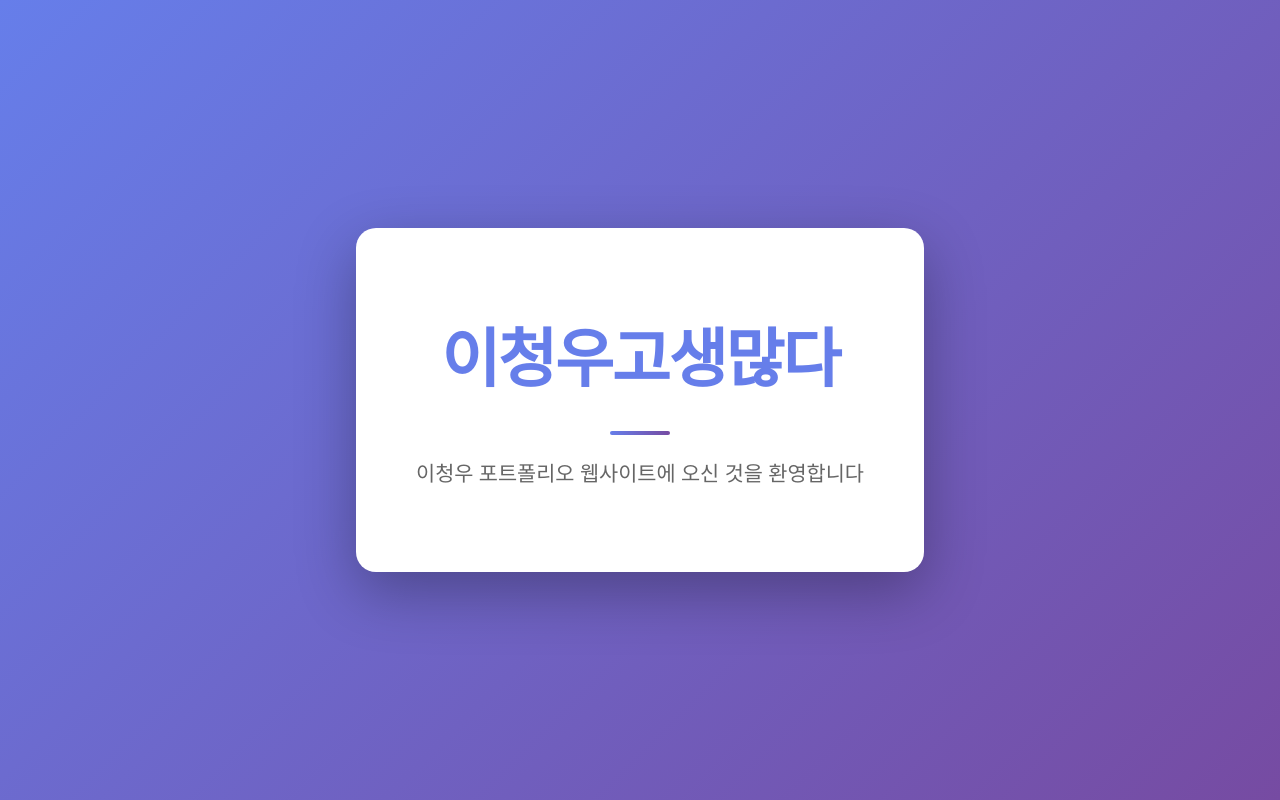
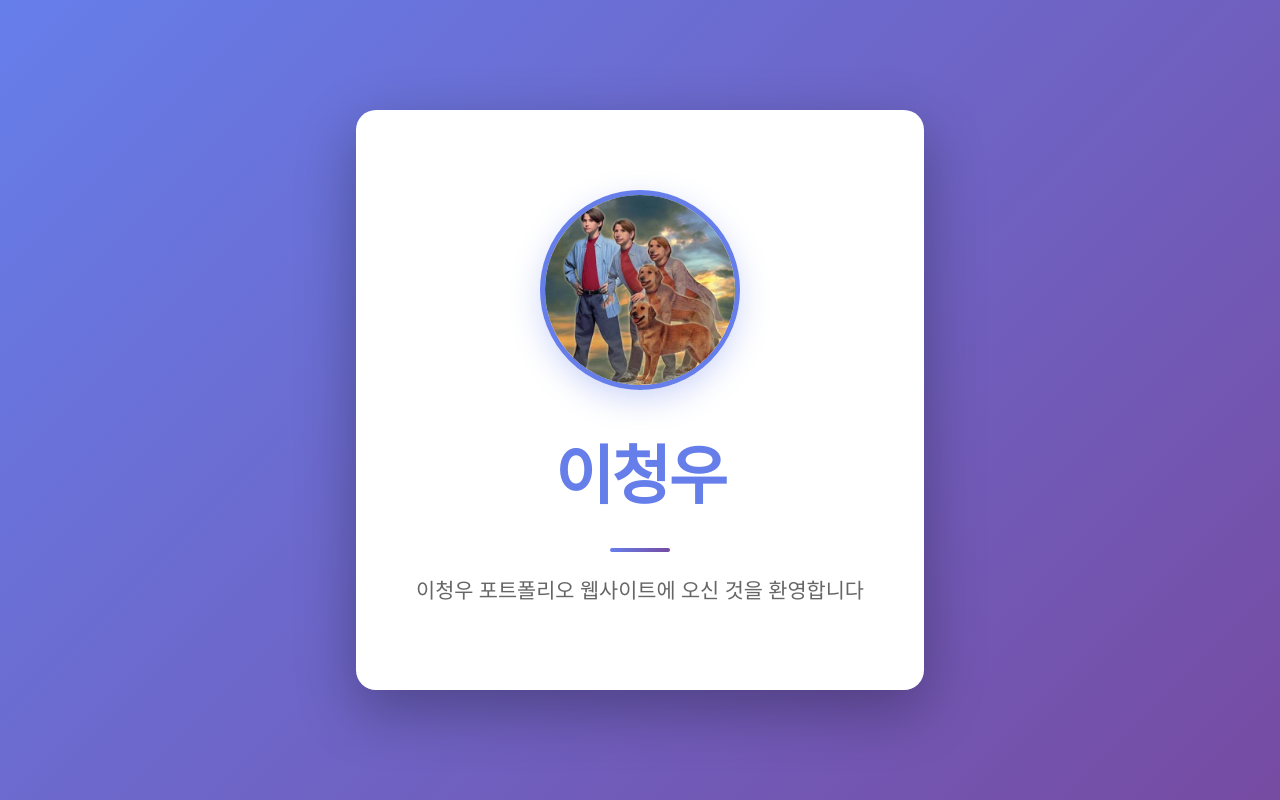
Before and after one commit to leechongwoo/leechongwoo.github.io, a plain HTML site: page index.html in a window 1280 px wide. Drawn offline with Linux system fonts and the light colour scheme.

Commit message:
Update index.html

```diff
--- a/index.html
+++ b/index.html
@@ -42,6 +42,16 @@
             }
         }
 
+        .profile-img {
+            width: 200px;
+            height: 200px;
+            border-radius: 50%;
+            object-fit: cover;
+            margin-bottom: 30px;
+            border: 5px solid #667eea;
+            box-shadow: 0 10px 30px rgba(102, 126, 234, 0.3);
+        }
+
         h1 {
             font-size: 4rem;
             color: #667eea;
@@ -68,7 +78,8 @@
 </head>
 <body>
     <div class="container">
-        <h1>이청우고생많다</h1>
+        <img src="images/profile.jpg" alt="이청우 프로필 사진" class="profile-img">
+        <h1>이청우</h1>
         <div class="accent"></div>
         <p>이청우 포트폴리오 웹사이트에 오신 것을 환영합니다</p>
     </div>
```
